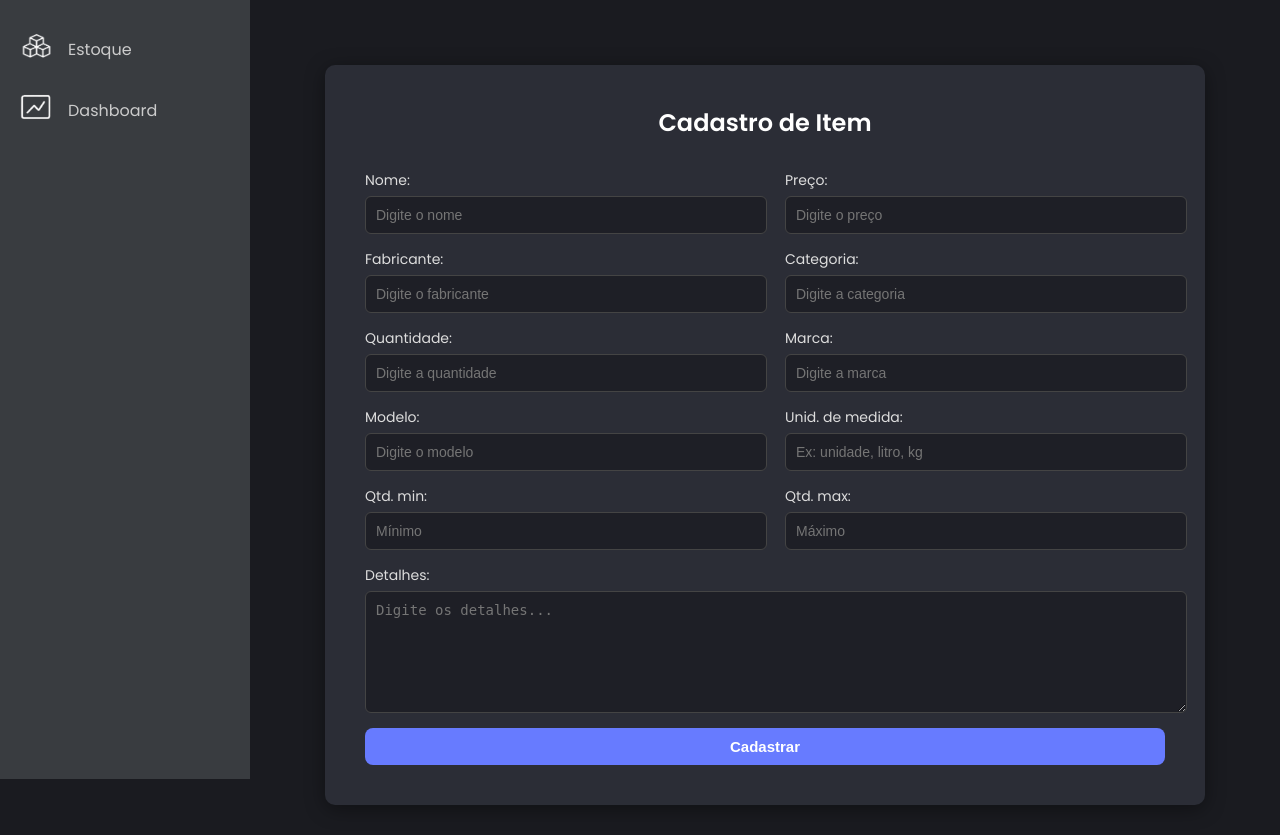
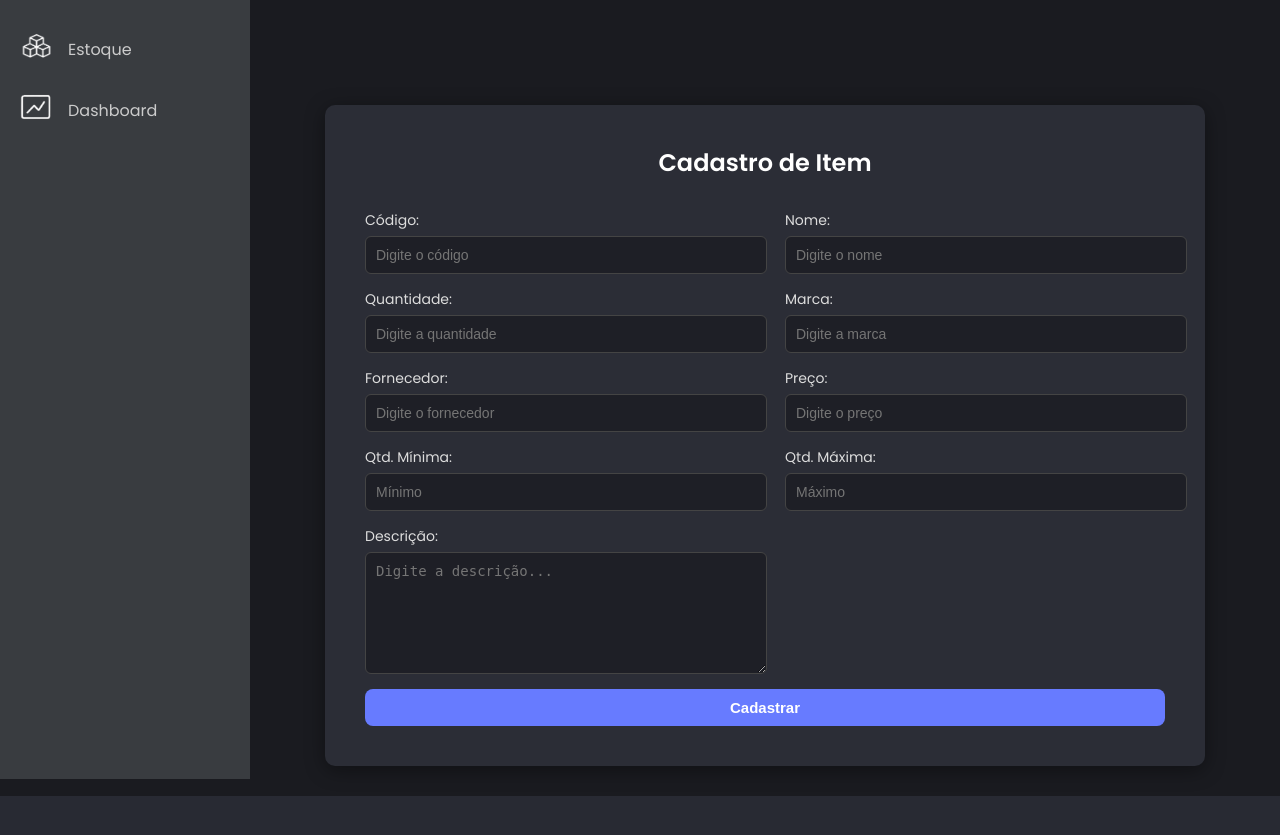
Before and after one commit to leonardogranata/StockMind, a Django app: template StockMind/templates/estoque/cadastro.html in a window 1280 px wide. Shown: the part 61-896 px from the top of the page. After the commit the page ends 857 px from the top, so only its background shows below. Run offline with Django 5.2, Linux system fonts and the light colour scheme; the template is opened without the code that fills it, so the values that code supplies are empty.

Commit message:
Corrigindo formulário de cadastro e edição

```diff
--- a/StockMind/templates/estoque/cadastro.html
+++ b/StockMind/templates/estoque/cadastro.html
@@ -81,12 +81,10 @@ textarea {
     resize: vertical;
 }
 
-/* Campo Detalhes ocupa toda a linha */
 .full {
     grid-column: 1 / -1;
 }
 
-/* Botão centralizado */
 #button-create {
     grid-column: 1 / -1;
     justify-self: center;
@@ -106,7 +104,6 @@ button:hover {
     background: #5b6cf7;
 }
 
-/* Responsivo */
 @media (max-width: 768px) {
     form {
         grid-template-columns: 1fr;
@@ -119,69 +116,58 @@ button:hover {
         <div class="container">
             <h2>Cadastro de Item</h2>
 
-            <form>
+            <form method="post" enctype="multipart/form-data">
+                {% csrf_token %}
+
+                <div class="form-group">
+                    <label>Código:</label>
+                    <input type="text" name="codigo" placeholder="Digite o código" required>
+                </div>
+
                 <div class="form-group">
                     <label>Nome:</label>
-                    <input type="text" placeholder="Digite o nome">
+                    <input type="text" name="nome" placeholder="Digite o nome" required>
+                </div>
+
+                <div class="form-group">
+                    <label>Quantidade:</label>
+                    <input type="number" name="quantidade" placeholder="Digite a quantidade" required>
+                </div>
+
+                <div class="form-group">
+                    <label>Marca:</label>
+                    <input type="text" name="marca" placeholder="Digite a marca" required>
+                </div>
+
+                <div class="form-group">
+                    <label>Fornecedor:</label>
+                    <input type="text" name="fornecedor" placeholder="Digite o fornecedor" required>
                 </div>
 
                 <div class="form-group">
                     <label>Preço:</label>
-                    <input type="text" placeholder="Digite o preço">
+                    <input type="number" step="0.01" name="preco" placeholder="Digite o preço" required>
                 </div>
 
                 <div class="form-group">
-                    <label>Fabricante:</label>
-                    <input type="text" placeholder="Digite o fabricante">
+                    <label>Qtd. Mínima:</label>
+                    <input type="number" name="qtd_min" placeholder="Mínimo" required>
                 </div>
 
                 <div class="form-group">
-                    <label>Categoria:</label>
-                    <input type="text" placeholder="Digite a categoria">
+                    <label>Qtd. Máxima:</label>
+                    <input type="number" name="qtd_max" placeholder="Máximo" required>
                 </div>
 
                 <div class="form-group">
-                    <label>Quantidade:</label>
-                    <input type="number" placeholder="Digite a quantidade">
-                </div>
-
-                <div class="form-group">
-                    <label>Marca:</label>
-                    <input type="text" placeholder="Digite a marca">
-                </div>
-
-                <div class="form-group">
-                    <label>Modelo:</label>
-                    <input type="text" placeholder="Digite o modelo">
-                </div>
-
-                <div class="form-group">
-                    <label>Unid. de medida:</label>
-                    <input type="text" placeholder="Ex: unidade, litro, kg">
-                </div>
-
-                <div class="form-group">
-                    <label>Qtd. min:</label>
-                    <input type="number" placeholder="Mínimo">
-                </div>
-
-                <div class="form-group">
-                    <label>Qtd. max:</label>
-                    <input type="number" placeholder="Máximo">
-                </div>
-
-                <div class="form-group full">
-                    <label>Detalhes:</label>
-                    <textarea placeholder="Digite os detalhes..."></textarea>
+                    <label>Descrição:</label>
+                    <textarea name="descricao" placeholder="Digite a descrição..." required></textarea>
                 </div>
 
                 <button id="button-create" type="submit">Cadastrar</button>
             </form>
         </div>
-
     </div>
-
-
 </body>
 </html>
 {% endblock content %}
--- a/estoque/views.py
+++ b/estoque/views.py
@@ -42,6 +42,7 @@ def cadastroItem(request):
 def editarItem(request, pk):
     estoque = get_object_or_404(Estoque, pk=pk)
     quantidade_anterior = estoque.quantidade
+    item = get_object_or_404(Estoque, pk=pk)
 
     if request.method == 'POST':
         form = EstoqueForm(request.POST, instance=estoque)
@@ -70,7 +71,7 @@ def editarItem(request, pk):
     else:
         form = EstoqueForm(instance=estoque)
 
-    return render(request, 'estoque/editar.html', {'form': form, 'estoque': estoque})
+    return render(request, 'estoque/editar.html', {'form': form, 'estoque': estoque, 'item': item})
 
 @login_required
 def excluirItem(request, pk):
```
Also changed, not shown: StockMind/templates/estoque/editar.html (+40 -28 lines), StockMind/db.sqlite3.
